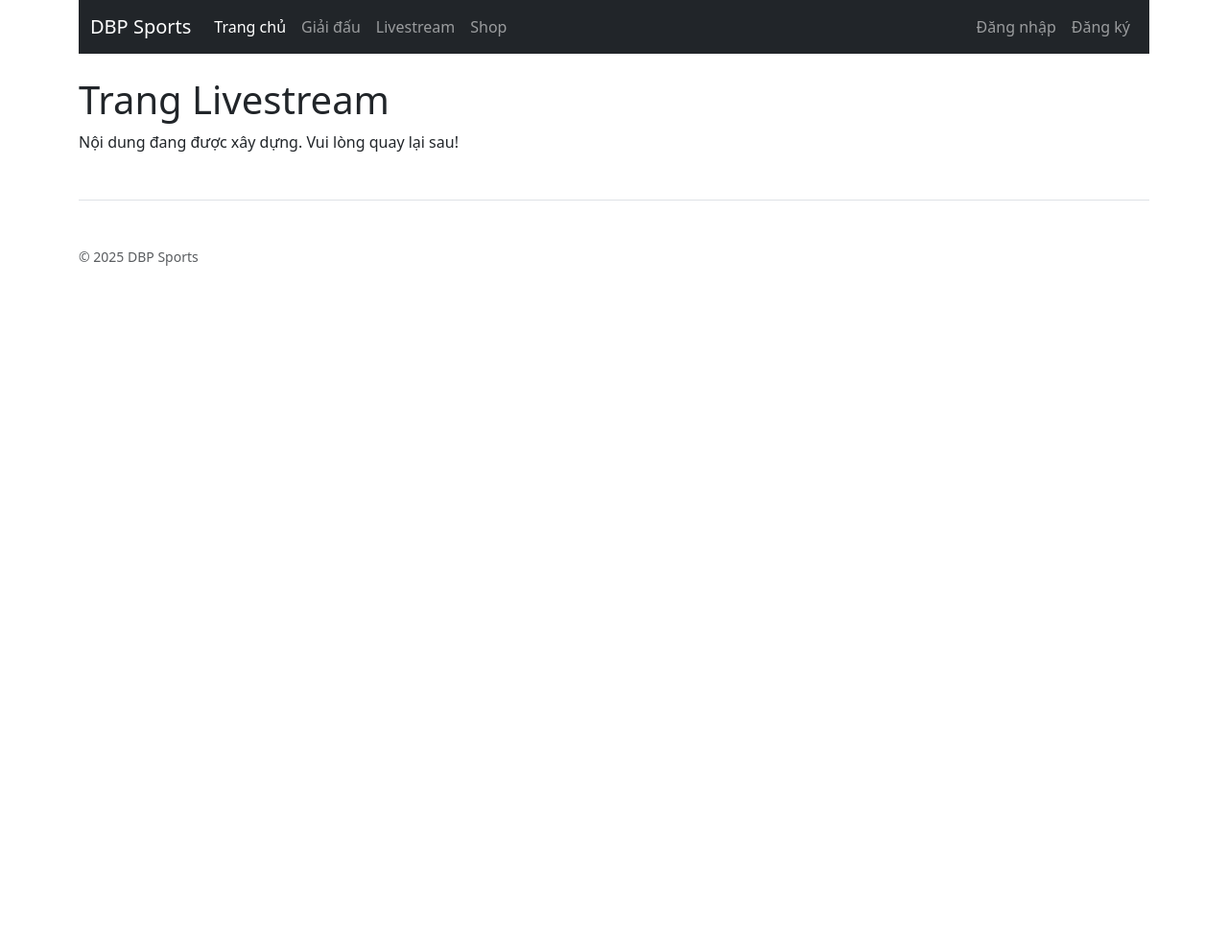
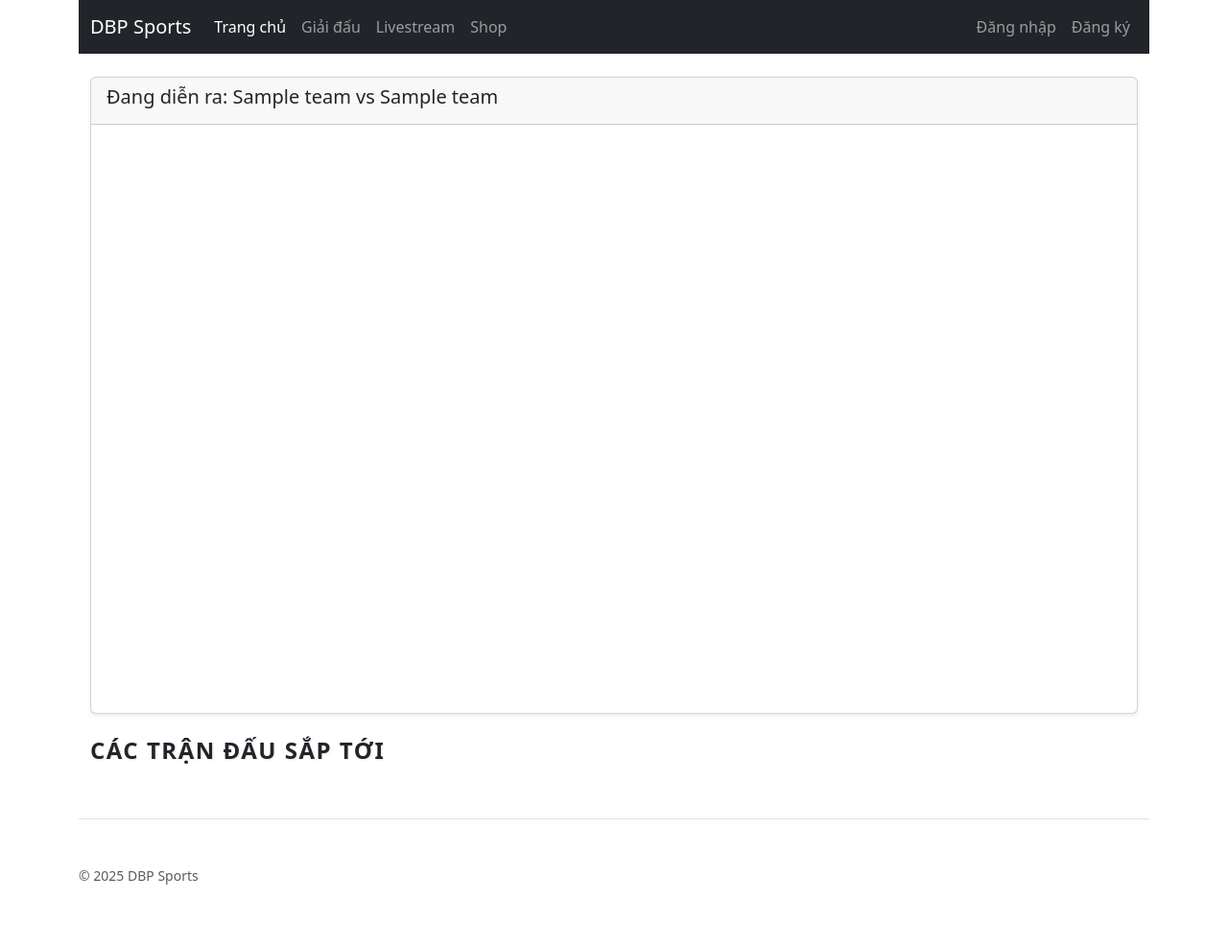
Before and after one commit to dbpsportsvn-glitch/dbpsports, a Django app: page /livestream/ in a window 1280 px wide. Shown: the whole page at 96% size. Before the commit the page ends 277 px from the top, so only its background shows below. Run offline with Django 5.2, Linux system fonts and the light colour scheme; tables that the repository leaves empty hold one stand-in row (values such as "Sample post").

Commit message:
Hoàn thiện trang livestream với video nhúng

```diff
--- a/backend/tournaments/admin.py
+++ b/backend/tournaments/admin.py
@@ -189,6 +189,7 @@
 
 @admin.register(Match)
 class MatchAdmin(admin.ModelAdmin):
+    list_display = ('__str__', 'tournament', 'match_time', 'livestream_url')
     list_display = ('__str__', 'tournament', 'match_time', 'team1_score', 'team2_score', 'location')
     list_filter = ('tournament',)
     list_editable = ('team1_score', 'team2_score',)
--- a/backend/tournaments/models.py
+++ b/backend/tournaments/models.py
@@ -129,6 +129,7 @@
     location = models.CharField(max_length=200, blank=True)
     team1_score = models.PositiveIntegerField(null=True, blank=True)
     team2_score = models.PositiveIntegerField(null=True, blank=True)
+    livestream_url = models.URLField(max_length=500, null=True, blank=True)
 
     def get_absolute_url(self):
         return reverse("match_detail", kwargs={"pk": self.pk})
--- a/backend/tournaments/templates/tournaments/livestream.html
+++ b/backend/tournaments/templates/tournaments/livestream.html
@@ -1,5 +1,36 @@
 {% extends 'base.html' %}
+
 {% block content %}
-    <h1>Trang Livestream</h1>
-    <p>Nội dung đang được xây dựng. Vui lòng quay lại sau!</p>
+<div class="container mt-4">
+    {% if live_match %}
+        <div class="card shadow-sm mb-4">
+            <div class="card-header">
+                <h5>Đang diễn ra: {{ live_match.team1.name }} vs {{ live_match.team2.name }}</h5>
+            </div>
+            <div class="card-body p-0">
+                <div class="ratio ratio-16x9">
+                    <iframe src="{{ live_match.livestream_url }}" title="YouTube video player" frameborder="0" allow="accelerometer; autoplay; clipboard-write; encrypted-media; gyroscope; picture-in-picture" allowfullscreen></iframe>
+                </div>
+            </div>
+        </div>
+
+        <h4 class="section-title">Các trận đấu sắp tới</h4>
+        <div class="list-group">
+            {% for match in upcoming_matches %}
+                <a href="{% url 'match_detail' pk=match.pk %}" class="list-group-item list-group-item-action">
+                    <div class="d-flex w-100 justify-content-between">
+                        <h5 class="mb-1">{{ match.team1.name }} vs {{ match.team2.name }}</h5>
+                        <small>{{ match.match_time|date:"H:i, d/m/Y" }}</small>
+                    </div>
+                    <p class="mb-1">{{ match.tournament.name }} - {{ match.get_match_round_display }}</p>
+                </a>
+            {% endfor %}
+        </div>
+
+    {% else %}
+        <div class="alert alert-info">
+            Hiện tại không có trận đấu nào đang được phát trực tiếp. Vui lòng quay lại sau!
+        </div>
+    {% endif %}
+</div>
 {% endblock %}
--- a/backend/tournaments/views.py
+++ b/backend/tournaments/views.py
@@ -24,8 +24,26 @@
     # 4. Gửi dữ liệu qua biến 'context'
     return render(request, 'tournaments/home.html', context)
 
+# tournaments/views.py
+from django.utils import timezone
+
 def livestream_view(request):
-    return render(request, 'tournaments/livestream.html')
+    # Tìm trận đấu đang live (có link và thời gian gần nhất)
+    live_match = Match.objects.filter(
+        livestream_url__isnull=False,
+        match_time__lte=timezone.now()
+    ).order_by('-match_time').first()
+
+    # Lấy danh sách các trận sắp diễn ra (chưa có tỉ số)
+    upcoming_matches = Match.objects.filter(
+        team1_score__isnull=True
+    ).order_by('match_time')
+
+    context = {
+        'live_match': live_match,
+        'upcoming_matches': upcoming_matches,
+    }
+    return render(request, 'tournaments/livestream.html', context)
 
 def shop_view(request):
     return render(request, 'tournaments/shop.html')
```
Also changed, not shown: backend/tournaments/migrations/0012_match_livestream_url.py (added).
